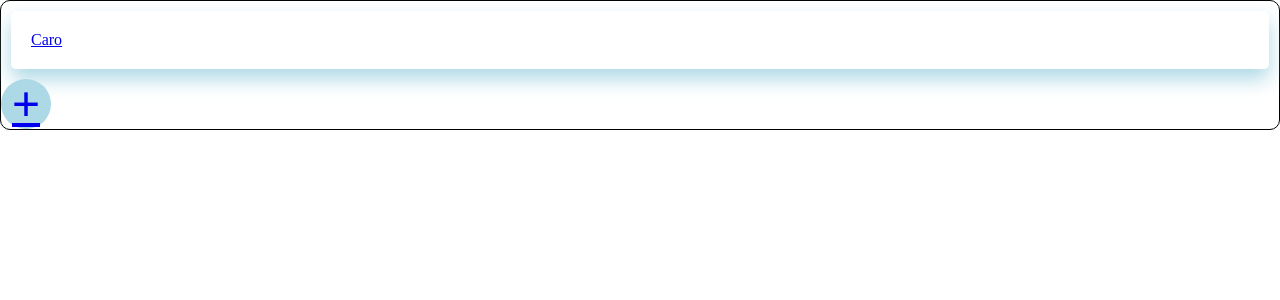
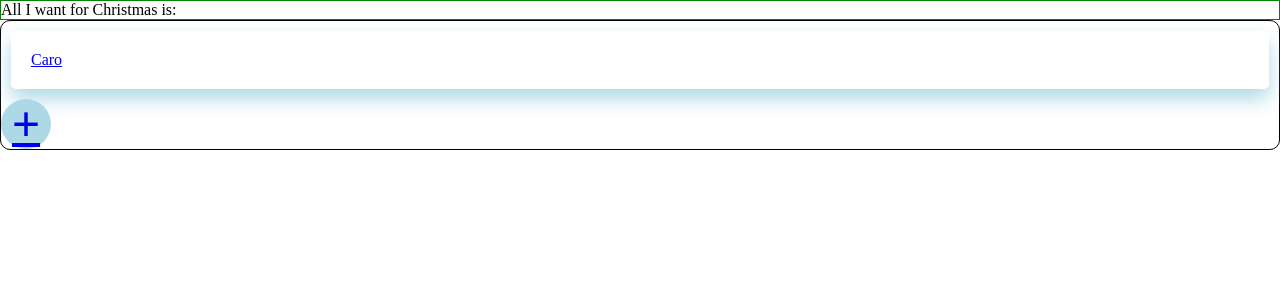
Before and after one commit to boldCM/Wuensch-Dir-Was, a React (Create React App) app: page / in a window 1280 px wide. Shown: the top 300 px of the page. Built offline with nearby package versions, Linux system fonts and the light colour scheme.

Commit message:
Create Header

```diff
--- a/src/App.js
+++ b/src/App.js
@@ -3,11 +3,13 @@ import GlobalStyle from './GlobalStyle';
 import AddPage from './pages/Add';
 import Details from './pages/Detail';
 import Welcome from './pages/Welcome';
+import Header from './components/Header';
 
 function App() {
   return (
     <Router>
       <GlobalStyle />
+      <Header />
       <Switch>
         <Route path="/Add">
           <AddPage />
--- /dev/null
+++ b/src/components/Header.js
@@ -0,0 +1,13 @@
+import styled from 'styled-components/macro';
+
+const HeaderContainer = styled.header`
+  border: 1px solid green;
+`;
+
+export default function Header() {
+  return (
+    <>
+      <HeaderContainer>All I want for Christmas is:</HeaderContainer>
+    </>
+  );
+}
```
Also changed, not shown: 1 other file (tests, documents, lock files or other folders).
